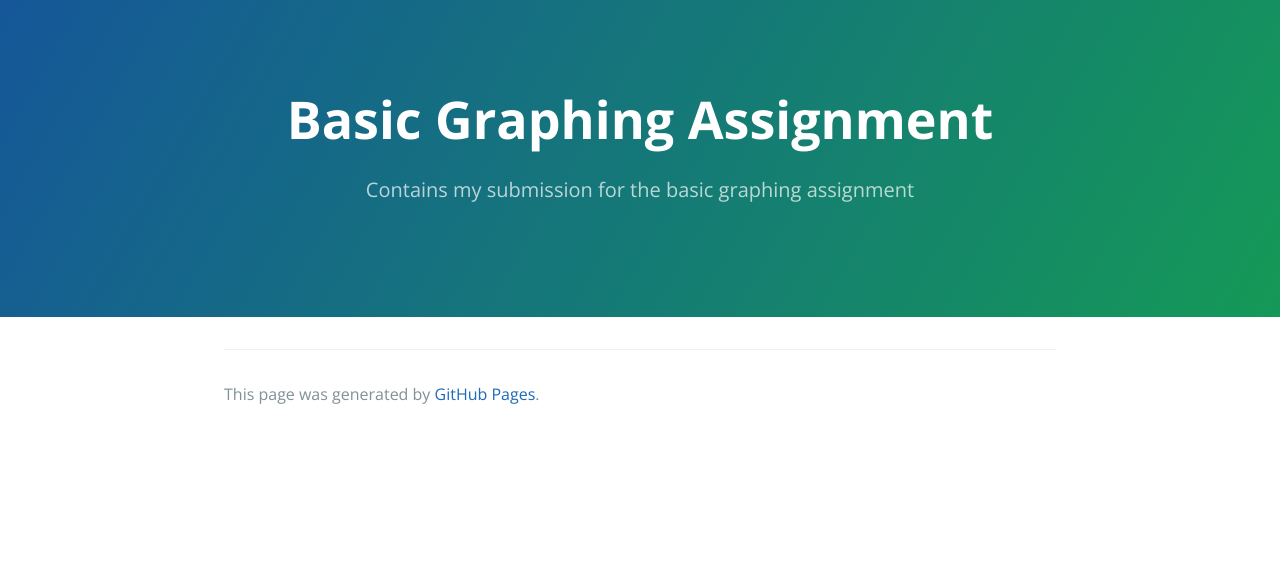
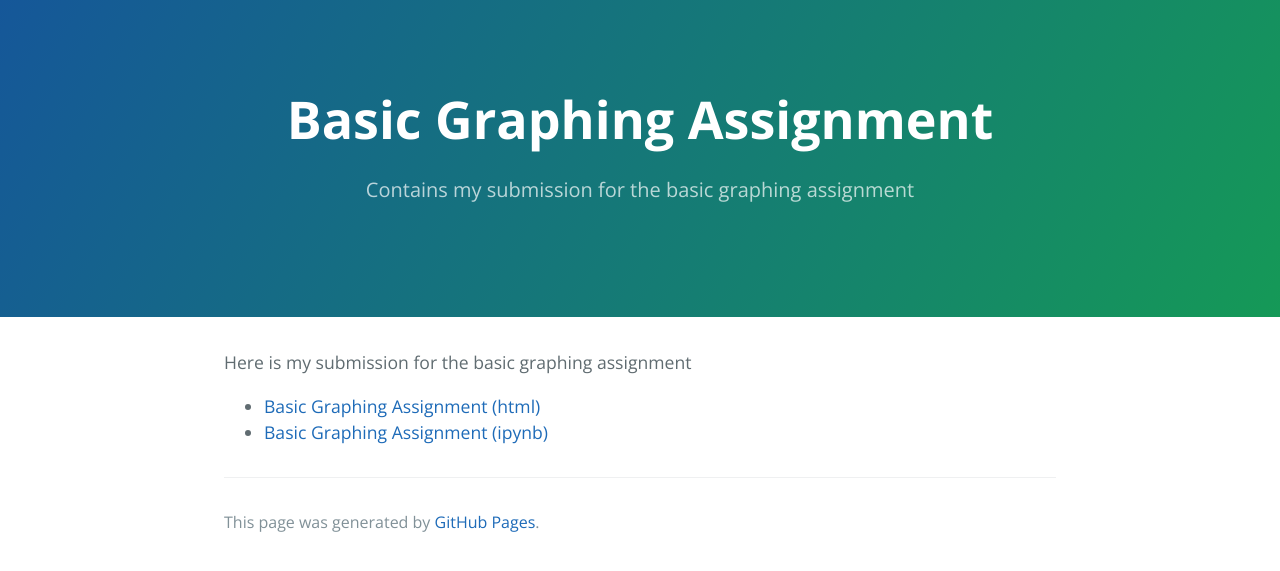
Before and after one commit to liuaki03/liuaki03.github.io, a Jekyll site: the page built from GraphAssignment/index.md, in a window 1280 px wide. Shown: the top 571 px of the page. Built offline with Jekyll 4.4.1, drawn with Linux system fonts in a browser that asks for light colours; our own code applies the rules of GitHub Pages for plain Markdown files.

Commit message:
Update index.md

```diff
--- a/GraphAssignment/index.md
+++ b/GraphAssignment/index.md
@@ -2,3 +2,7 @@
 title: Basic Graphing Assignment
 description: Contains my submission for the basic graphing assignment
 ---
+
+Here is my submission for the basic graphing assignment
+- [Basic Graphing Assignment (html)](BasicGraphAssignment.html)
+- [Basic Graphing Assignment (ipynb)](BasicGraphAssignment.ipynb)
```
